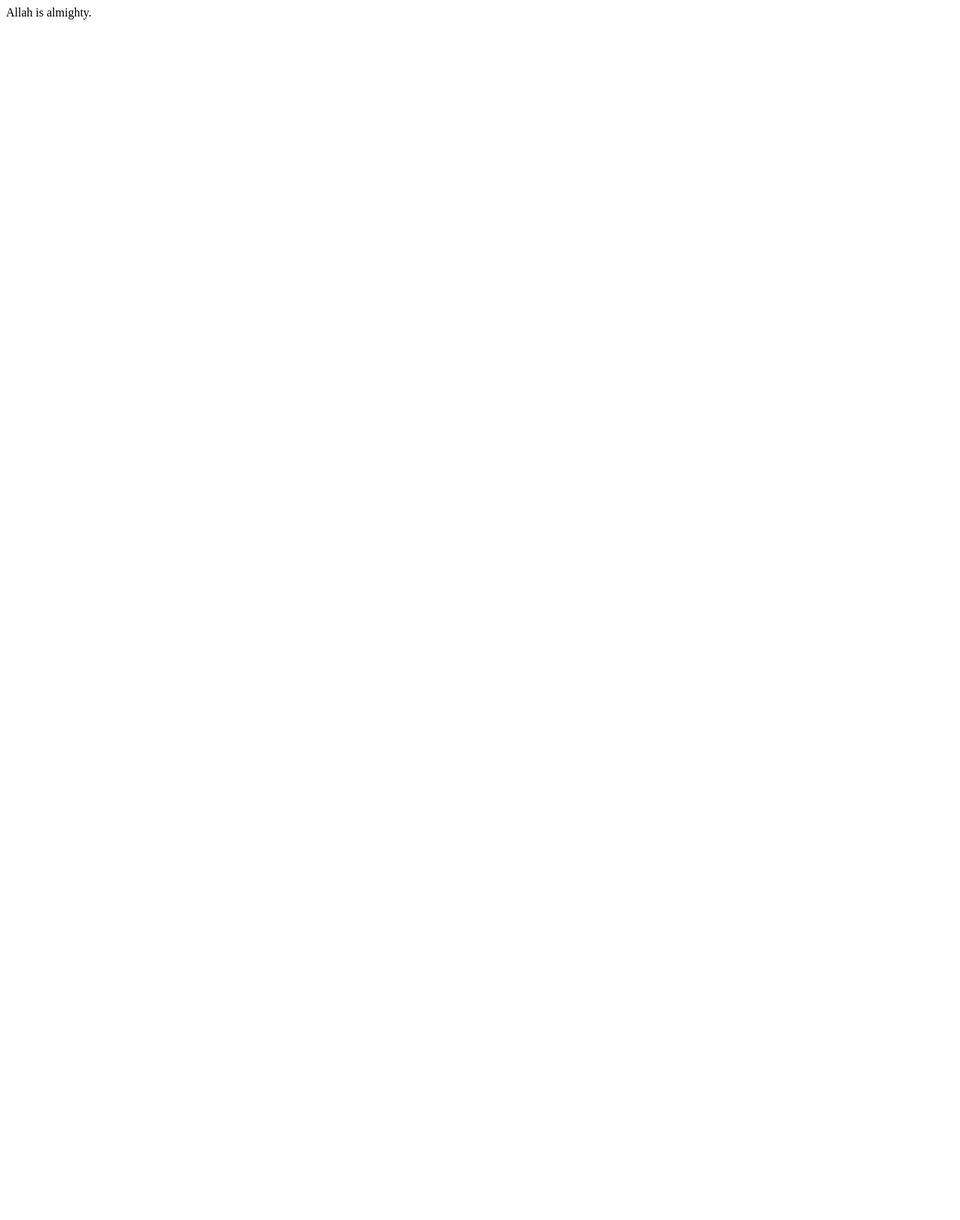
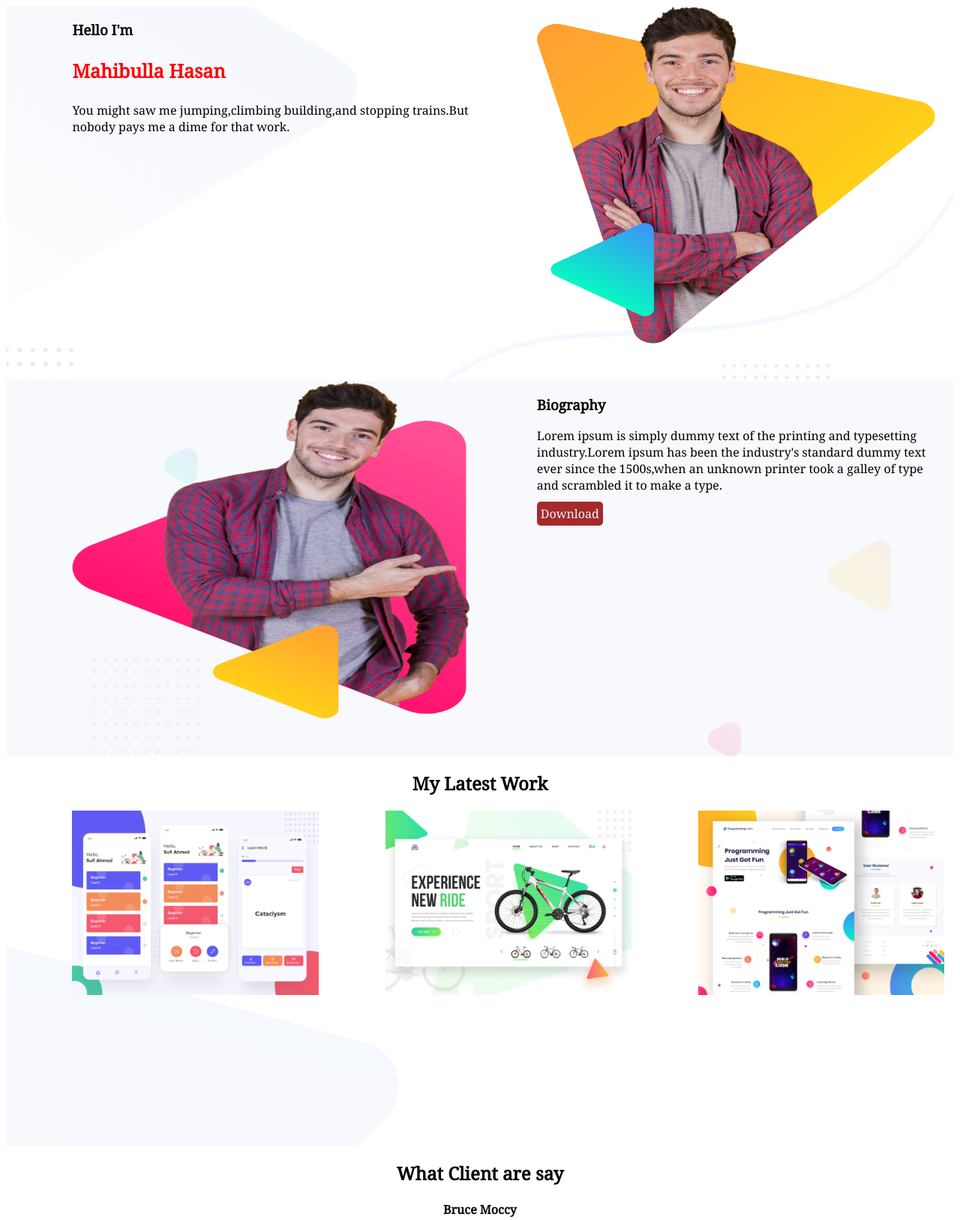
Before and after one commit to mahibullahasan/personal.website, a plain HTML site: page index.html in a window 1280 px wide. Shown: the top 1627 px of the page at 75% size. Before the commit the page ends 800 px from the top, so only its background shows below. Drawn offline with Linux system fonts and the light colour scheme.

Commit message:
Finished My First project

```diff
--- a/index.html
+++ b/index.html
@@ -4,9 +4,84 @@
     <meta charset="UTF-8">
     <meta http-equiv="X-UA-Compatible" content="IE=edge">
     <meta name="viewport" content="width=device-width, initial-scale=1.0">
-    <title>Document</title>
+    <title>Portfolio</title>
+    <link rel="preconnect" href="https://fonts.googleapis.com">
+<link rel="preconnect" href="https://fonts.gstatic.com" crossorigin>
+<link href="https://fonts.googleapis.com/css2?family=Gelasio:ital@0;1&family=Noto+Serif&family=Poppins:ital,wght@1,200&display=swap" rel="stylesheet">
+<link rel="stylesheet" href="style.css">
 </head>
 <body>
-    Allah is almighty.
+    <section class="top-banner">
+        <div class="half-border">
+            <h3>Hello I'm</h3>
+        <p class="profile-name">
+            Mahibulla Hasan
+        </p>
+        You might saw me jumping,climbing building,and stopping trains.But nobody pays me a dime for that work.
+
+        </div>
+        <div class="half-border">
+            <img class="hb-image" src="images/peter.png" >
+        </div>
+    </section>
+    <section class="middle-banner">
+        <div class="half-border">
+            <img class="hb-image" src="images/peter_dream.png" >
+        </div>
+        <div class="half-border">
+            <h3>Biography</h3>
+
+        Lorem ipsum is simply dummy text of the printing and typesetting industry.Lorem ipsum has been the industry's standard dummy text ever since the 1500s,when an unknown printer took a galley of type and scrambled it to make a type.
+        <p>
+            <a target="_blank" href="https://www.facebook.com/mahibullahasan.mahib">Download</a>
+        </p>
+
+        </div>
+
+    </section>
+
+    <section class="footer-part">
+        <h1>
+            My Latest Work
+        </h1>
+
+        <div>
+            <img class="hb-image" src="images/latest-work/work-1.png" >
+        </div>
+        <div>
+            <img class="hb-image" src="images/latest-work/work-2.jpg" >
+        </div>
+        <div>
+            <img class="hb-image" src="images/latest-work/work-3.jpg" >
+        </div>
+
+    </section>
+    <section class="last-part">
+        <h1>
+            What Client are say
+        </h1>
+        <h4>
+            Bruce Moccy
+        </h4>
+        <p style="font-size: 10px;">
+            Founder & CEO Alies
+        </p>
+        <p>
+            "Lorem ipsum is simply dummy text of the
+        </p>
+        <p>printing and typesetting industry.Lorem Ipsum"
+        </p>
+        <div class="msg-part">
+            Leave me a message in the
+            <p><a target="_blank" href="https://mail.google.com/mail/u/0/#inbox?compose=new">iammahiib@gmail.com</a>
+            </p>
+        </div>
+
+
+
+    </section>
+
+
+
 </body>
 </html>
--- /dev/null
+++ b/style.css
@@ -0,0 +1,62 @@
+body {
+  font-family: "Noto Serif", serif;
+}
+.profile-name {
+  color: red;
+  font-size: 25px;
+  font-weight: 600;
+}
+.half-border {
+  width: 42%;
+  float: left;
+  margin-left: 5%;
+  padding-left: 2%;
+}
+.half-border img {
+  width: 100%;
+  height: 450px;
+}
+.top-banner {
+  background-image: url("images/header-bg.png");
+  background-repeat: no-repeat;
+  background-size: 100%;
+}
+section {
+  height: 500px;
+  width: 100%;
+}
+a {
+  background-color: brown;
+  color: aliceblue;
+  padding: 5px;
+  border-radius: 5px;
+  text-decoration: none;
+}
+.middle-banner {
+  background-image: url("images/biography-bg.png");
+  background-repeat: no-repeat;
+  background-size: 100%;
+}
+h1 {
+  text-align: center;
+}
+.footer-part img {
+  width: 26%;
+  float: left;
+  margin-left: 5%;
+  padding-left: 2%;
+}
+.footer-part {
+  background-image: url("images/footer-bg.png");
+}
+.last-part {
+  text-align: center;
+}
+.msg-part {
+  background-color: palevioletred;
+  padding: 20px 120px 20px 120px;
+  border-radius: 5px;
+  color: aliceblue;
+
+  margin: 0 400px 0 400px;
+}
```
Also changed, not shown: images/biography-bg.png (added), images/footer-bg.png (added), images/header-bg.png (added), images/latest-work-bg.png (added), images/latest-work/work-1.png (added), images/latest-work/work-2.jpg (added), images/latest-work/work-3.jpg (added), images/peter.png (added), images/peter_dream.png (added), 1 other file.
